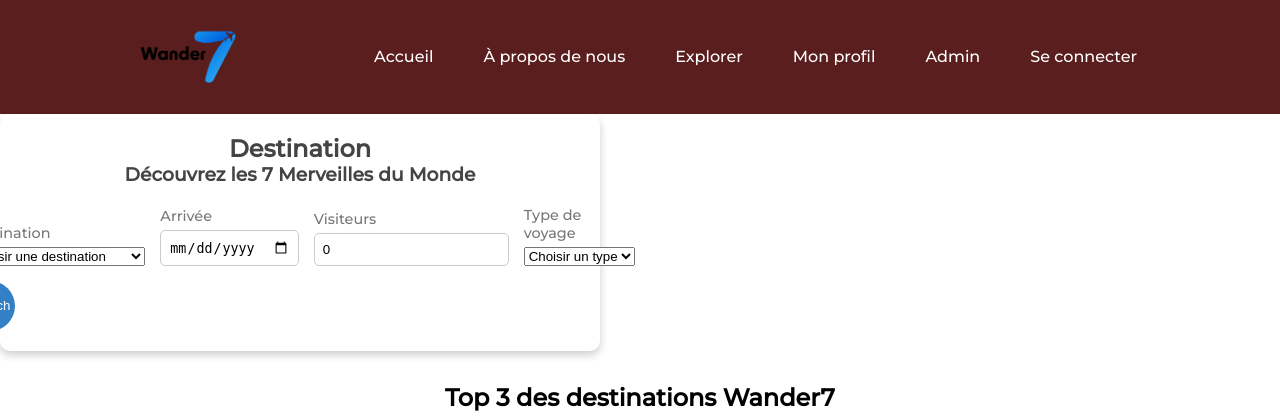
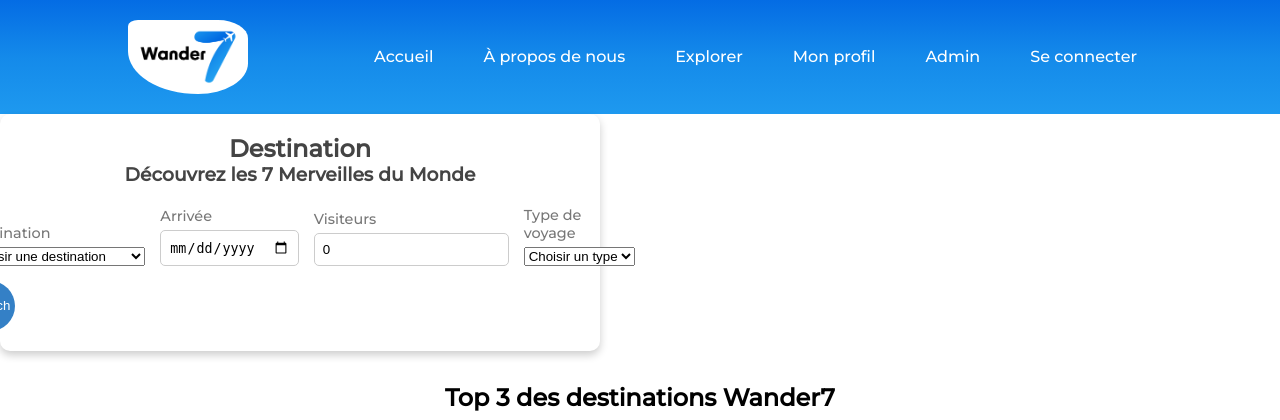
Before and after one commit to adampno/Projet_Click_journeY, a PHP site: page /explorer.html in a window 1280 px wide. Shown: the top 420 px of the page. Run offline with PHP 8.4, Linux system fonts and the light colour scheme.

Commit message:
Update explorer.css
modif header footer logo

```diff
--- a/all/explorer.css
+++ b/all/explorer.css
@@ -12,7 +12,7 @@ body {
   min-height: 100vh;  /* Assure que le body prend toute la hauteur de la page */
   background-color: white;
   font-family: "Montserrat", sans-serif;
-  color:black; /* Assurer que le texte est bien blanc */
+  color: black;
 }
 
 header {
@@ -20,12 +20,14 @@ header {
     justify-content: space-between;
     align-items: center;
     padding: 20px 10%;
-    background-color: #5A1E1E; /* Ajout d'une couleur de fond pour le header */
+    background: linear-gradient(#046ce4, #148aea, #1e99ef);
 }
 
 .logo {
     cursor: pointer;
     width: 120px; /* Ajuste la taille si nécessaire */
+    background-color: white;
+    border-radius: 10% 30% 50% 70%;
 }
 
 .nav_links {
@@ -138,17 +140,9 @@ header {
     border-radius: 8px 8px 0 0;
 }
 
-
-
-
-
-
-
-
-
-
-  footer {
+footer {
     text-align: center;
     padding: 20px;
-    background-color: #5A1E1E;
+    background-color: #1e99ef;
+    color: white;
 }
```
